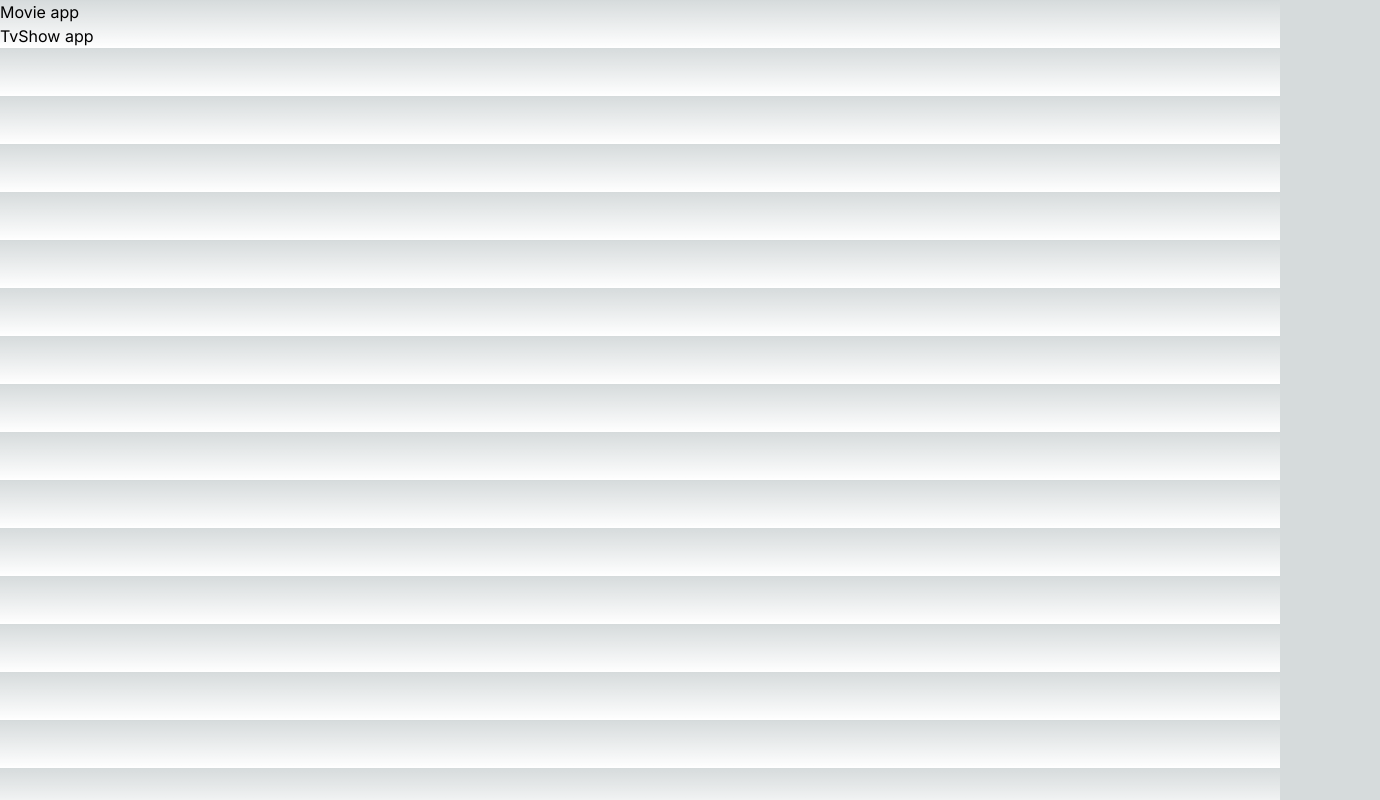
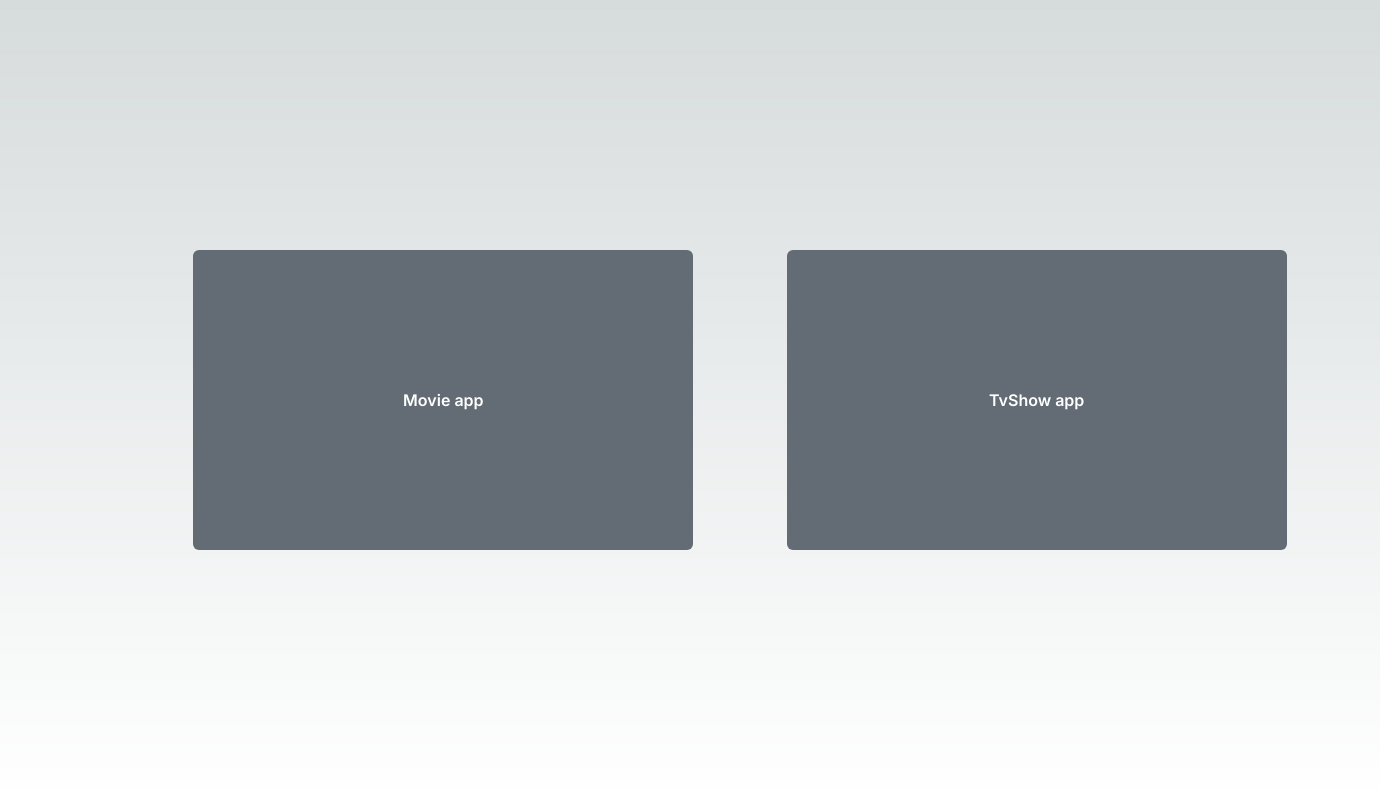
Before and after one commit to Lorene15/movie-tvshow-app, a Next.js app: page / in a window 1280 px wide. Shown: the whole page, 1380 px wide, since content can reach past the window. Built offline with nearby package versions, Linux system fonts and the light colour scheme.

Commit message:
main page

```diff
--- a/src/app/globals.css
+++ b/src/app/globals.css
@@ -56,3 +56,11 @@ body {
   justify-content: center;
   width: 100%;
 }
+
+.container {
+  display: flex;
+  justify-content: space-evenly;
+  align-items: center;
+  height: 100vh;
+  margin-left: 100px;
+}
--- a/src/app/page.js
+++ b/src/app/page.js
@@ -1,14 +1,25 @@
+import { Button } from "@mui/joy";
 import Link from "next/link";
 
 export default function Home() {
   return (
-    <div>
-      <div>
+    <div className="container">
+      <Button
+        color="neutral"
+        size="lg"
+        variant="solid"
+        style={{ width: "500px", height: "300px" }}
+      >
         <Link href="/Movie">Movie app</Link>
-      </div>
-      <div>
+      </Button>
+      <Button
+        color="neutral"
+        size="lg"
+        variant="solid"
+        style={{ width: "500px", height: "300px" }}
+      >
         <Link href="/TvShow">TvShow app</Link>
-      </div>
+      </Button>
     </div>
   );
 }
```
